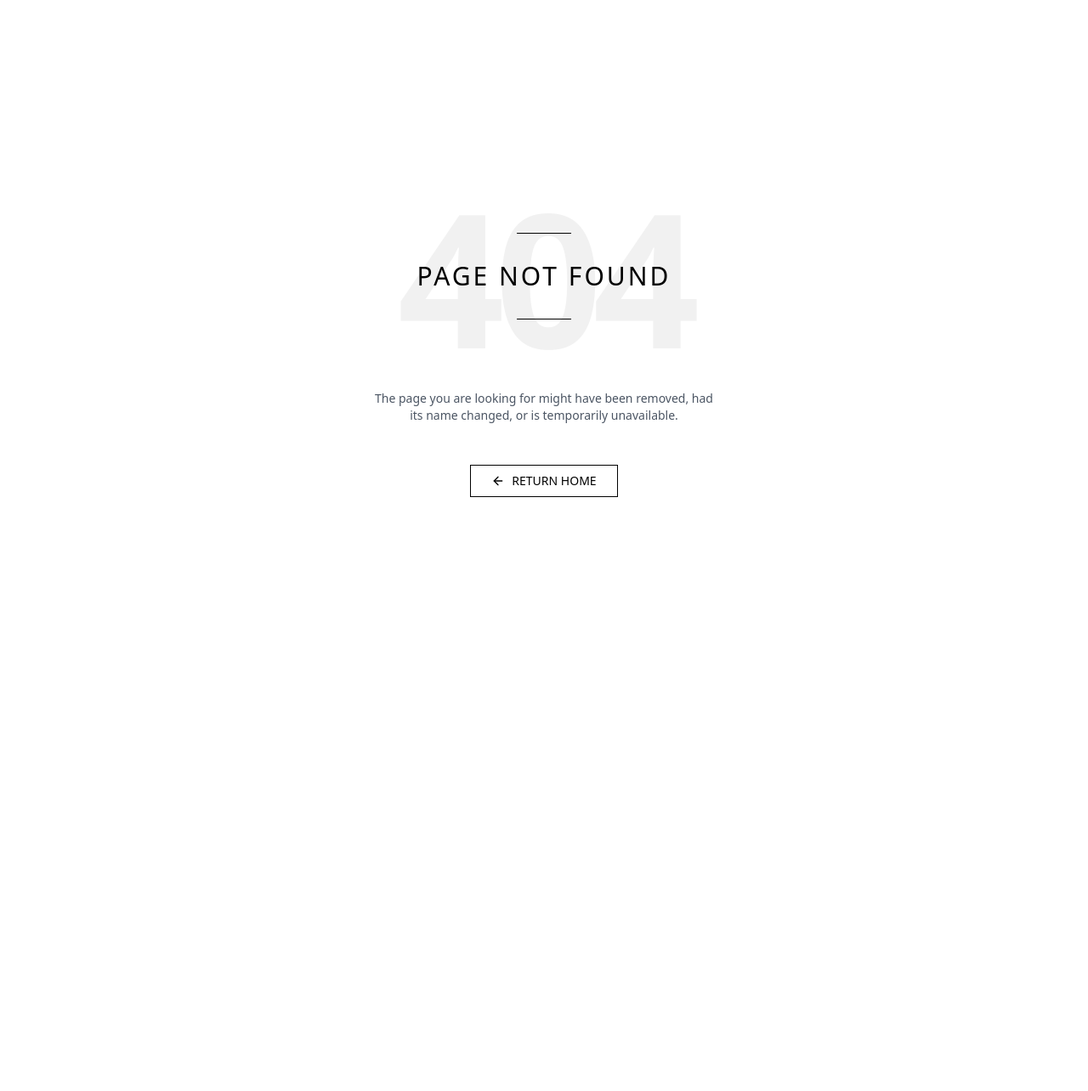
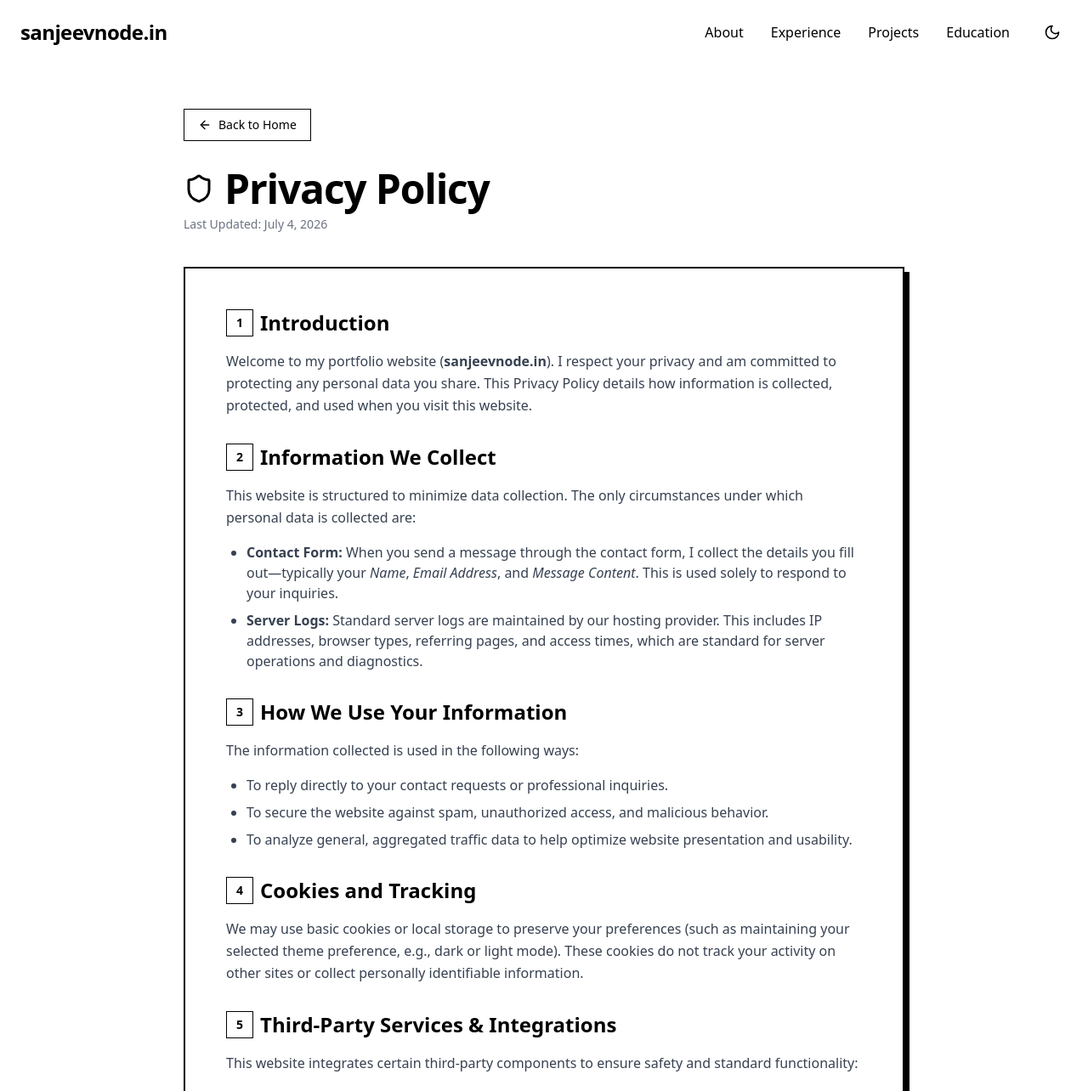
Before and after one commit to sanjeevnode/sanjeevnode.github.io, a Next.js app: page /privacy-and-policy in a window 1280 px wide. Before the commit this address had no page. Shown: the top 1284 px of the page at 85% size. Before the commit the page ends 800 px from the top, so only its background shows below. Built offline with nearby package versions, Linux system fonts and the light colour scheme.

Commit message:
feat: implement site-wide Header and Footer components and add a privacy policy page

```diff
--- /dev/null
+++ b/app/privacy-and-policy/page.tsx
@@ -0,0 +1,147 @@
+import type { Metadata } from "next";
+import Header from "@/components/Header";
+import Footer from "@/components/Footer";
+import { ArrowLeft, Shield } from "lucide-react";
+import Link from "next/link";
+
+export const metadata: Metadata = {
+  title: "Privacy Policy | Sanjeev Singh",
+  description: "Privacy policy for the portfolio website of Sanjeev Singh (sanjeevnode.in). Learn about how your data is handled.",
+};
+
+export default function PrivacyPolicy() {
+  return (
+    <div className="min-h-screen bg-white dark:bg-gray-900 font-sans flex flex-col justify-between">
+      <Header />
+
+      <main className="container mx-auto px-6 pt-32 pb-16 flex-grow max-w-4xl">
+        {/* Back Link */}
+        <div className="mb-8">
+          <Link
+            href="/"
+            className="inline-flex items-center gap-2 px-4 py-2 border border-black dark:border-white text-black dark:text-white text-sm font-medium hover:bg-black hover:text-white dark:hover:bg-white dark:hover:text-black transition-colors duration-300"
+          >
+            <ArrowLeft size={16} />
+            Back to Home
+          </Link>
+        </div>
+
+        {/* Header Section */}
+        <div className="mb-10 text-left">
+          <h1 className="text-4xl md:text-5xl font-bold tracking-tight text-black dark:text-white flex items-center gap-3">
+            <Shield className="text-black dark:text-white" size={36} />
+            Privacy Policy
+          </h1>
+          <p className="text-sm text-gray-500 dark:text-gray-400 mt-2">
+            Last Updated: July 4, 2026
+          </p>
+        </div>
+
+        {/* Content Box */}
+        <div className="border-2 border-black dark:border-white p-8 md:p-12 shadow-[6px_6px_0px_0px_rgba(0,0,0,1)] dark:shadow-[6px_6px_0px_0px_rgba(255,255,255,1)] bg-white dark:bg-gray-900 transition-all duration-300">
+          <div className="space-y-8">
+            {/* Section 1 */}
+            <div>
+              <h2 className="text-xl md:text-2xl font-bold text-black dark:text-white flex items-center gap-2 mb-4">
+                <span className="flex items-center justify-center w-8 h-8 rounded-none border border-black dark:border-white text-sm">1</span>
+                Introduction
+              </h2>
+              <p className="text-gray-700 dark:text-gray-300 leading-relaxed">
+                Welcome to my portfolio website (<strong>sanjeevnode.in</strong>). I respect your privacy and am committed to protecting any personal data you share. This Privacy Policy details how information is collected, protected, and used when you visit this website.
+              </p>
+            </div>
+
+            {/* Section 2 */}
+            <div>
+              <h2 className="text-xl md:text-2xl font-bold text-black dark:text-white flex items-center gap-2 mb-4">
+                <span className="flex items-center justify-center w-8 h-8 rounded-none border border-black dark:border-white text-sm">2</span>
+                Information We Collect
+              </h2>
+              <p className="text-gray-700 dark:text-gray-300 leading-relaxed mb-4">
+                This website is structured to minimize data collection. The only circumstances under which personal data is collected are:
+              </p>
+              <ul className="list-disc pl-6 space-y-2 text-gray-700 dark:text-gray-300">
+                <li>
+                  <strong>Contact Form:</strong> When you send a message through the contact form, I collect the details you fill out—typically your <em>Name</em>, <em>Email Address</em>, and <em>Message Content</em>. This is used solely to respond to your inquiries.
+                </li>
+                <li>
+                  <strong>Server Logs:</strong> Standard server logs are maintained by our hosting provider. This includes IP addresses, browser types, referring pages, and access times, which are standard for server operations and diagnostics.
+                </li>
+              </ul>
+            </div>
+
+            {/* Section 3 */}
+            <div>
+              <h2 className="text-xl md:text-2xl font-bold text-black dark:text-white flex items-center gap-2 mb-4">
+                <span className="flex items-center justify-center w-8 h-8 rounded-none border border-black dark:border-white text-sm">3</span>
+                How We Use Your Information
+              </h2>
+              <p className="text-gray-700 dark:text-gray-300 leading-relaxed mb-4">
+                The information collected is used in the following ways:
+              </p>
+              <ul className="list-disc pl-6 space-y-2 text-gray-700 dark:text-gray-300">
+                <li>To reply directly to your contact requests or professional inquiries.</li>
+                <li>To secure the website against spam, unauthorized access, and malicious behavior.</li>
+                <li>To analyze general, aggregated traffic data to help optimize website presentation and usability.</li>
+              </ul>
+            </div>
+
+            {/* Section 4 */}
+            <div>
+              <h2 className="text-xl md:text-2xl font-bold text-black dark:text-white flex items-center gap-2 mb-4">
+                <span className="flex items-center justify-center w-8 h-8 rounded-none border border-black dark:border-white text-sm">4</span>
+                Cookies and Tracking
+              </h2>
+              <p className="text-gray-700 dark:text-gray-300 leading-relaxed">
+                We may use basic cookies or local storage to preserve your preferences (such as maintaining your selected theme preference, e.g., dark or light mode). These cookies do not track your activity on other sites or collect personally identifiable information.
+              </p>
+            </div>
+
+            {/* Section 5 */}
+            <div>
+              <h2 className="text-xl md:text-2xl font-bold text-black dark:text-white flex items-center gap-2 mb-4">
+                <span className="flex items-center justify-center w-8 h-8 rounded-none border border-black dark:border-white text-sm">5</span>
+                Third-Party Services & Integrations
+              </h2>
+              <p className="text-gray-700 dark:text-gray-300 leading-relaxed mb-4">
+                This website integrates certain third-party components to ensure safety and standard functionality:
+              </p>
+              <ul className="list-disc pl-6 space-y-2 text-gray-700 dark:text-gray-300">
+                <li>
+                  <strong>Google reCAPTCHA:</strong> We may use reCAPTCHA to shield the contact form from bots and automated spam. The usage of reCAPTCHA is subject to Google&apos;s Privacy Policy and Terms of Use.
+                </li>
+                <li>
+                  <strong>Hosting & Deployment:</strong> The site is deployed and hosted on cloud infrastructure which collects standard technical telemetry.
+                </li>
+              </ul>
+            </div>
+
+            {/* Section 6 */}
+            <div>
+              <h2 className="text-xl md:text-2xl font-bold text-black dark:text-white flex items-center gap-2 mb-4">
+                <span className="flex items-center justify-center w-8 h-8 rounded-none border border-black dark:border-white text-sm">6</span>
+                Security of Data
+              </h2>
+              <p className="text-gray-700 dark:text-gray-300 leading-relaxed">
+                Your data security is critical to me. We implement standard encryption (HTTPS) protocols for all data transmitted to and from this site. However, please remember that no transmission method over the Internet or electronic storage is 100% secure.
+              </p>
+            </div>
+
+            {/* Section 7 */}
+            <div>
+              <h2 className="text-xl md:text-2xl font-bold text-black dark:text-white flex items-center gap-2 mb-4">
+                <span className="flex items-center justify-center w-8 h-8 rounded-none border border-black dark:border-white text-sm">7</span>
+                Your Rights & Contact Details
+              </h2>
+              <p className="text-gray-700 dark:text-gray-300 leading-relaxed">
+                You can inquire about the personal details you submitted at any time. If you wish to review, update, or delete any messages or contact details you sent, please contact me directly at: <a href="mailto:contact@sanjeevnode.in" className="underline hover:text-black dark:hover:text-white transition-colors">contact@sanjeevnode.in</a>.
+              </p>
+            </div>
+          </div>
+        </div>
+      </main>
+
+      <Footer />
+    </div>
+  );
+}
--- a/components/Footer.tsx
+++ b/components/Footer.tsx
@@ -15,20 +15,29 @@ const Footer: React.FC = () => {
           </div>
 
           <div>
-            <nav className="flex gap-6">
+            <nav className="flex flex-wrap gap-6">
               {['about', 'experience', 'projects', 'education', 'contact'].map((item) => (
                 <a
                   key={item}
-                  href={`#${item}`}
+                  href={`/#${item}`}
                   className="text-sm text-gray-600 dark:text-gray-300 hover:text-black dark:hover:text-white transition-colors capitalize"
                   onClick={(e) => {
-                    e.preventDefault();
-                    document.getElementById(item)?.scrollIntoView({ behavior: 'smooth' });
+                    const el = document.getElementById(item);
+                    if (el) {
+                      e.preventDefault();
+                      el.scrollIntoView({ behavior: 'smooth' });
+                    }
                   }}
                 >
                   {item}
                 </a>
               ))}
+              <a
+                href="/privacy-and-policy"
+                className="text-sm text-gray-600 dark:text-gray-300 hover:text-black dark:hover:text-white transition-colors"
+              >
+                Privacy Policy
+              </a>
             </nav>
           </div>
         </div>
--- a/components/Header.tsx
+++ b/components/Header.tsx
@@ -38,6 +38,8 @@ const Header: React.FC = () => {
         top: section.offsetTop - 80,
         behavior: 'smooth'
       });
+    } else {
+      window.location.href = `/#${sectionId}`;
     }
     setIsMenuOpen(false);
   };
@@ -57,11 +59,13 @@ const Header: React.FC = () => {
       }`}>
       <div className="container mx-auto px-6 flex justify-between items-center">
         <a
-          href="#"
+          href="/"
           className="text-xl md:text-2xl font-bold tracking-tight transition-colors"
           onClick={(e) => {
-            e.preventDefault();
-            scrollToTop();
+            if (window.location.pathname === '/') {
+              e.preventDefault();
+              scrollToTop();
+            }
           }}
         >
           <span className="text-black dark:text-white">sanjeevnode.in</span>
```
